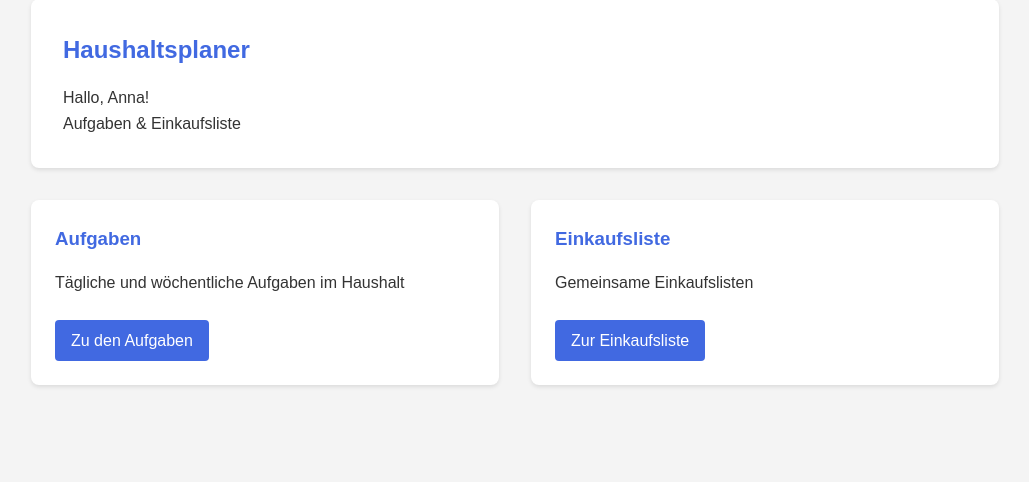
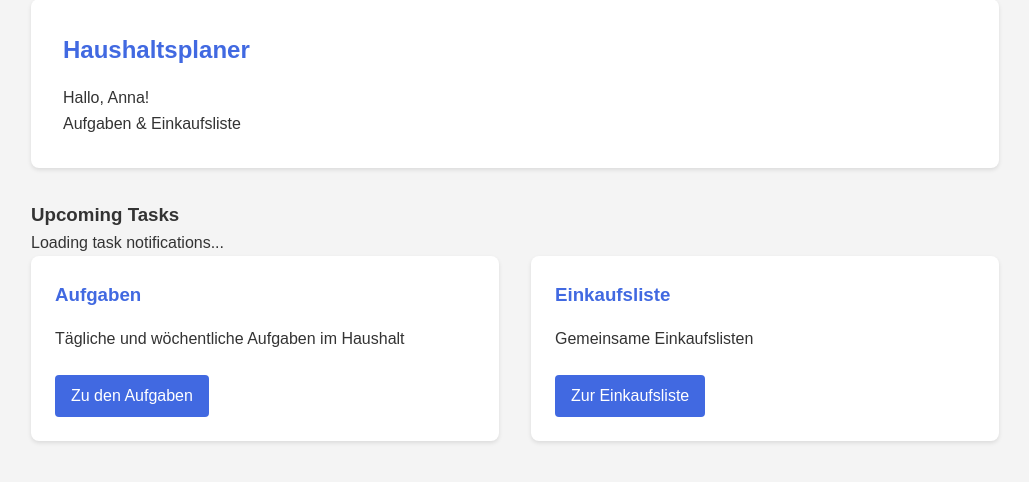
Before and after one commit to bettercallmilan/Lernatelier_2024-2025, a Flask app: page / in a window 1280 px wide. Shown: the part 158-640 px from the top of the page, without its empty margins (125-1154 px from the left). Run offline with Flask 2, Linux system fonts and the light colour scheme; a user stored in the database is signed in; some libraries are stand-ins or nearby versions.

Commit message:
add notification section to display upcoming tasks

```diff
--- a/Household Management (Python, SQL, HTML-CSS)/templates/index.html
+++ b/Household Management (Python, SQL, HTML-CSS)/templates/index.html
@@ -26,6 +26,13 @@
             <p>Aufgaben & Einkaufsliste</p>
         </section>
 
+        <div class="notification-section">
+            <h3>Upcoming Tasks</h3>
+            <div id="notification-container">
+                <p>Loading task notifications...</p>
+            </div>
+        </div>
+
         <div class="cards-container">
             <div class="card">
                 <h3>Aufgaben</h3>
@@ -40,5 +47,6 @@
             </div>
         </div>
     </main>
+    <script src="{{ url_for('static', filename='js/notifications.js') }}"></script>
 </body>
 </html>
```
